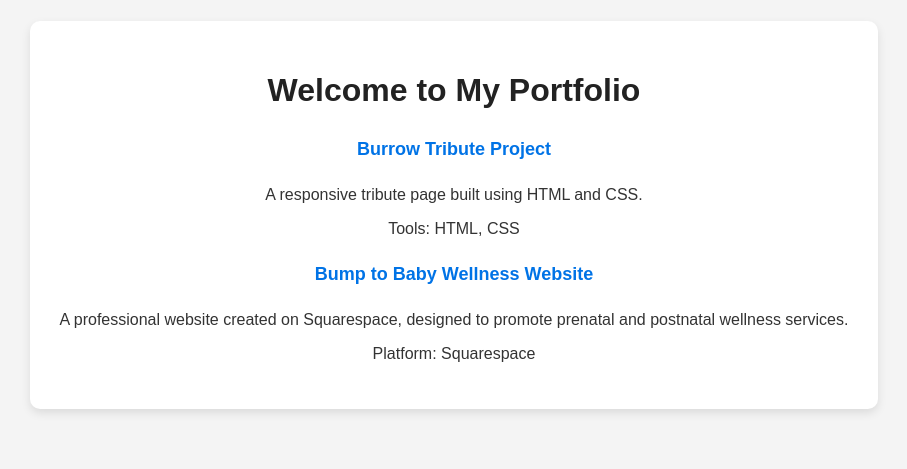
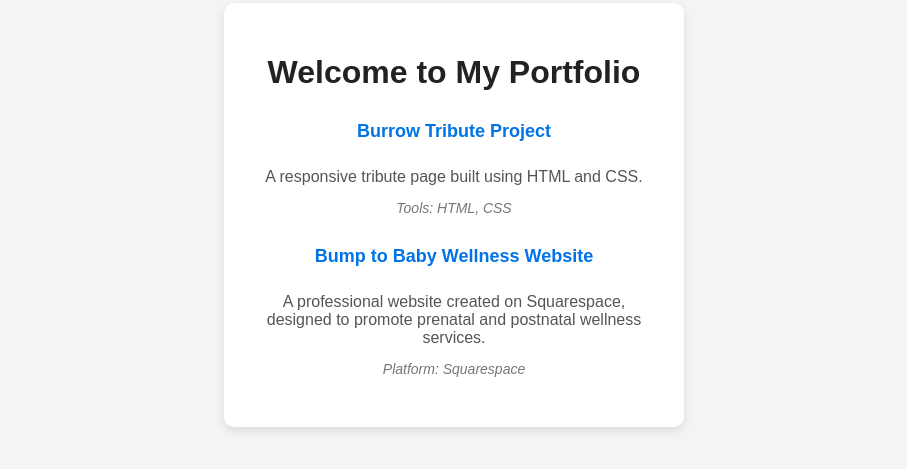
Before and after one commit to truschell/truschell, a plain HTML site: page index.html in a window 1280 px wide. Shown: the part 185-654 px from the top of the page, without its empty margins (186-1093 px from the left). Drawn offline with Linux system fonts and the light colour scheme.

Commit message:
Update styles.css

```diff
--- a/styles.css
+++ b/styles.css
@@ -18,11 +18,17 @@ body {
     padding: 30px;
     border-radius: 10px;
     box-shadow: 0 4px 10px rgba(0, 0, 0, 0.1);
+    width: 400px;
 }
 
 /* Heading */
 h1 {
     color: #222;
+    margin-bottom: 20px;
+}
+
+/* Projects */
+.project {
     margin-bottom: 20px;
 }
 
@@ -42,3 +48,16 @@ h1 {
     background: #0073e6;
     color: white;
 }
+
+/* Descriptions and Tools */
+.description {
+    font-size: 16px;
+    color: #555;
+    margin: 5px 0;
+}
+
+.tools {
+    font-size: 14px;
+    color: #777;
+    font-style: italic;
+}
```
